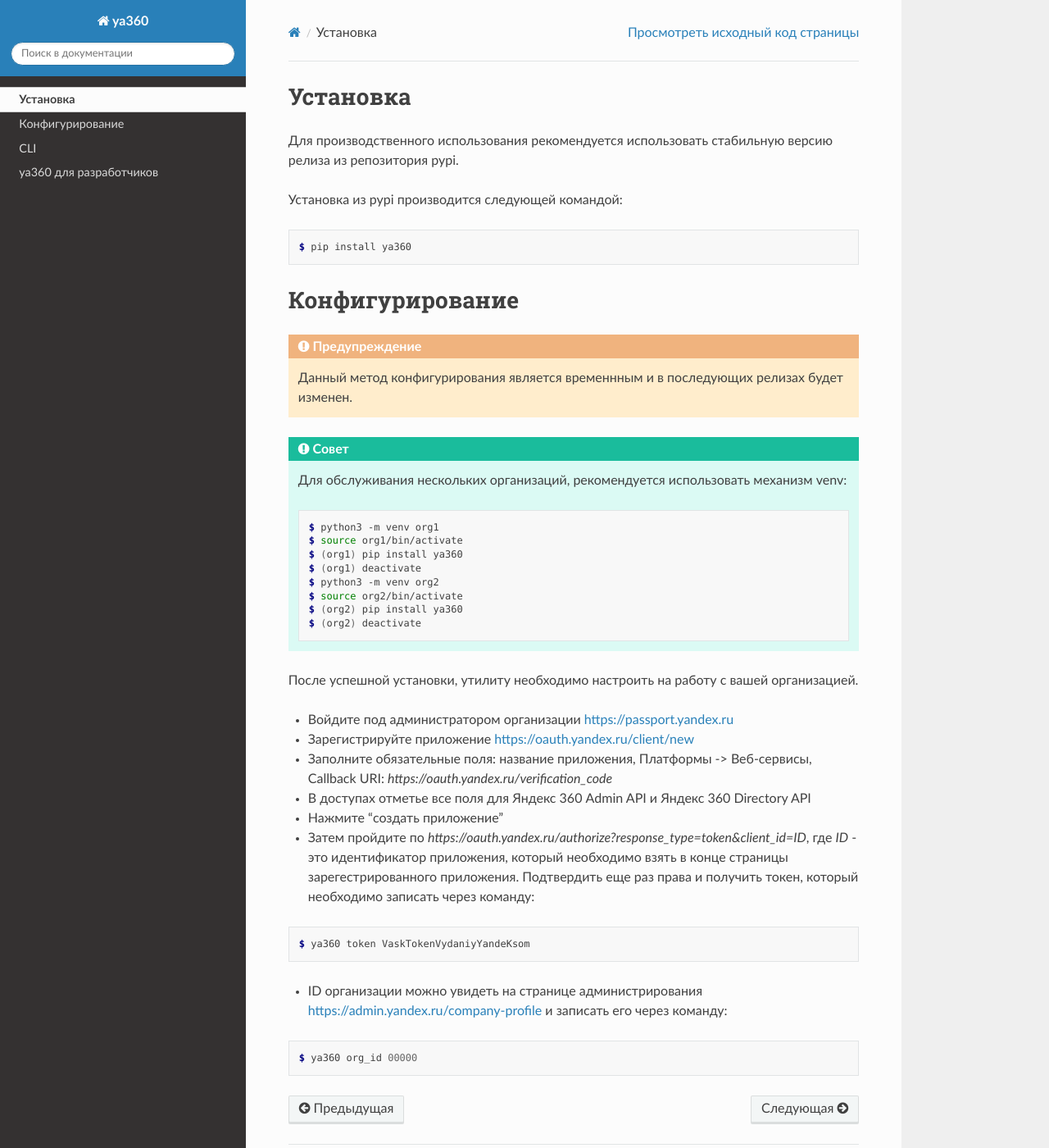
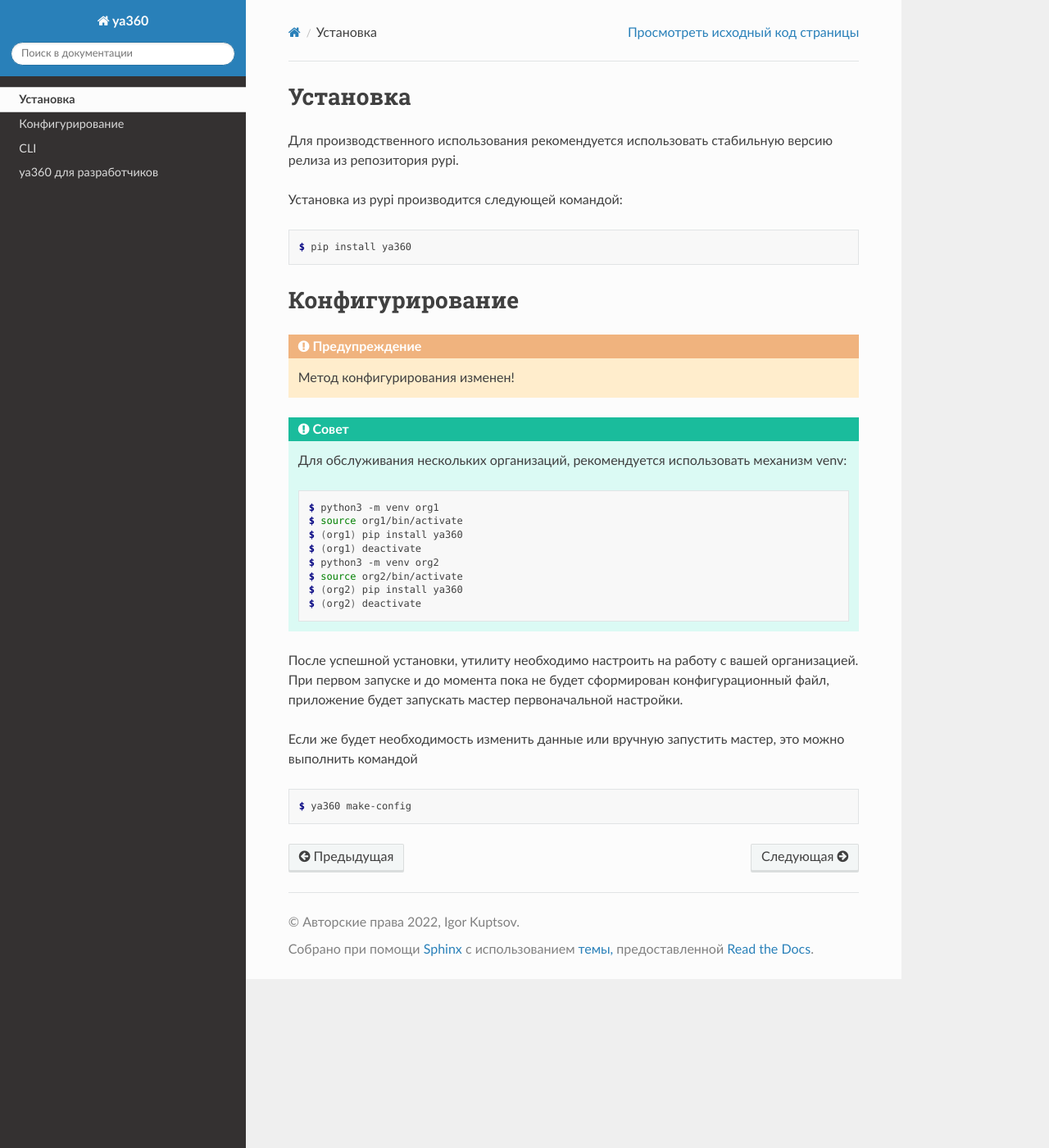
Before and after one commit to imercury13/ya360, a Sphinx documentation site: the page built from docs/source/usage.rst, in a window 1280 px wide and 1400 px high. Shown: the whole window at 82% size. Built offline with Sphinx 7.4.7 and the Read the Docs theme 2.0.0, drawn with Linux system fonts in a browser that asks for light colours.

```diff
--- a/docs/source/usage.rst
+++ b/docs/source/usage.rst
@@ -13,7 +13,7 @@
 ----------------
 
 .. warning::
-    Данный метод конфигурирования является временнным и в последующих релизах будет изменен.
+    Метод конфигурирования изменен!
 
 .. tip::
     Для обслуживания нескольких организаций, рекомендуется использовать механизм venv:
@@ -31,20 +31,11 @@
 
 
 После успешной установки, утилиту необходимо настроить на работу с вашей организацией.
+При первом запуске и до момента пока не будет сформирован конфигурационный файл,
+приложение будет запускать мастер первоначальной настройки.
 
-- Войдите под администратором организации https://passport.yandex.ru
-- Зарегистрируйте приложение https://oauth.yandex.ru/client/new
-- Заполните обязательные поля: название приложения, Платформы -> Веб-сервисы, Callback URI: `https://oauth.yandex.ru/verification_code`
-- В доступах отметье все поля для Яндекс 360 Admin API и Яндекс 360 Directory API
-- Нажмите “создать приложение”
-- Затем пройдите по `https://oauth.yandex.ru/authorize?response_type=token&client_id=ID`, где `ID` - это идентификатор приложения, который необходимо взять в конце страницы зарегестрированного приложения. Подтвердить еще раз права и получить токен, который необходимо записать через команду:
+Если же будет необходимость изменить данные или вручную запустить мастер, это можно выполнить командой
 
 .. code-block:: console
 
-    $ ya360 token VaskTokenVydaniyYandeKsom
-
-- ID организации можно увидеть на странице администрирования https://admin.yandex.ru/company-profile и записать его через команду:
-
-.. code-block:: console
-
-    $ ya360 org_id 00000
+    $ ya360 make-config
--- a/ya360/__init__.py
+++ b/ya360/__init__.py
@@ -4,5 +4,5 @@
 
 """
 
-__version__ = '2.3.0.dev1'
+__version__ = '2.3.0'
 __author__ = 'Igor Kuptsov'
```
Also changed, not shown: README.md (+12 -23 lines), SECURITY.md (+2 -2 lines), 2 other files.
